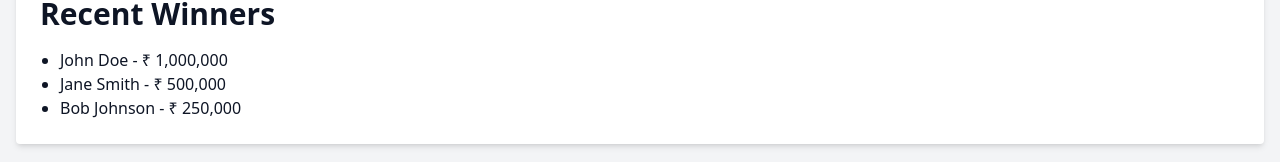
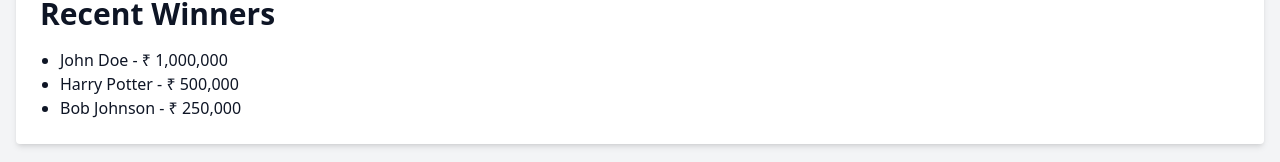
Before and after one commit to niteshjangid29/lottery-ft, a Next.js app: page / in a window 1280 px wide. Shown: the part 624-786 px from the top of the page. Built offline with nearby package versions, Linux system fonts and the light colour scheme.

Commit message:
check deployment vercel

```diff
--- a/app/page.tsx
+++ b/app/page.tsx
@@ -58,7 +58,7 @@ export default function Home() {
 					</h2>
 					<ul className="list-disc pl-5">
 						<li>John Doe - ₹ 1,000,000</li>
-						<li>Jane Smith - ₹ 500,000</li>
+						<li>Harry Potter - ₹ 500,000</li>
 						<li>Bob Johnson - ₹ 250,000</li>
 					</ul>
 				</div>
```
